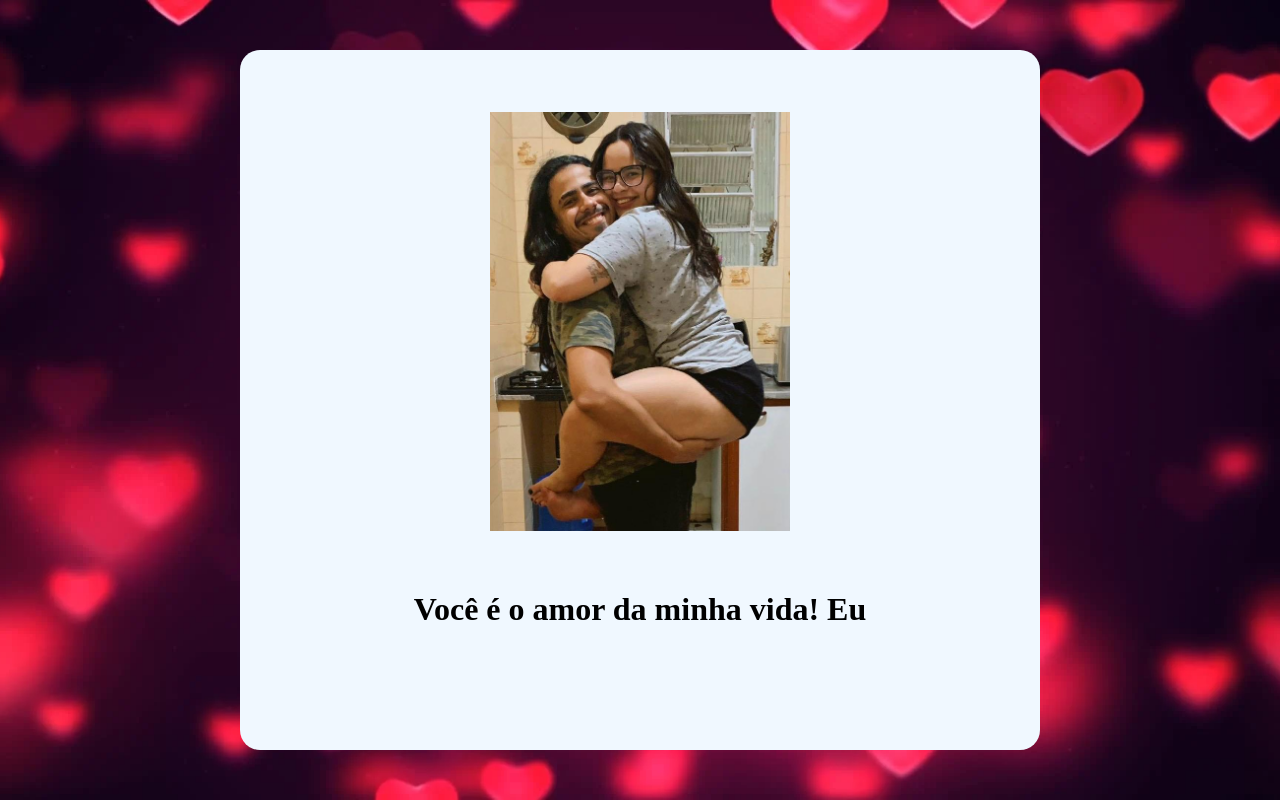
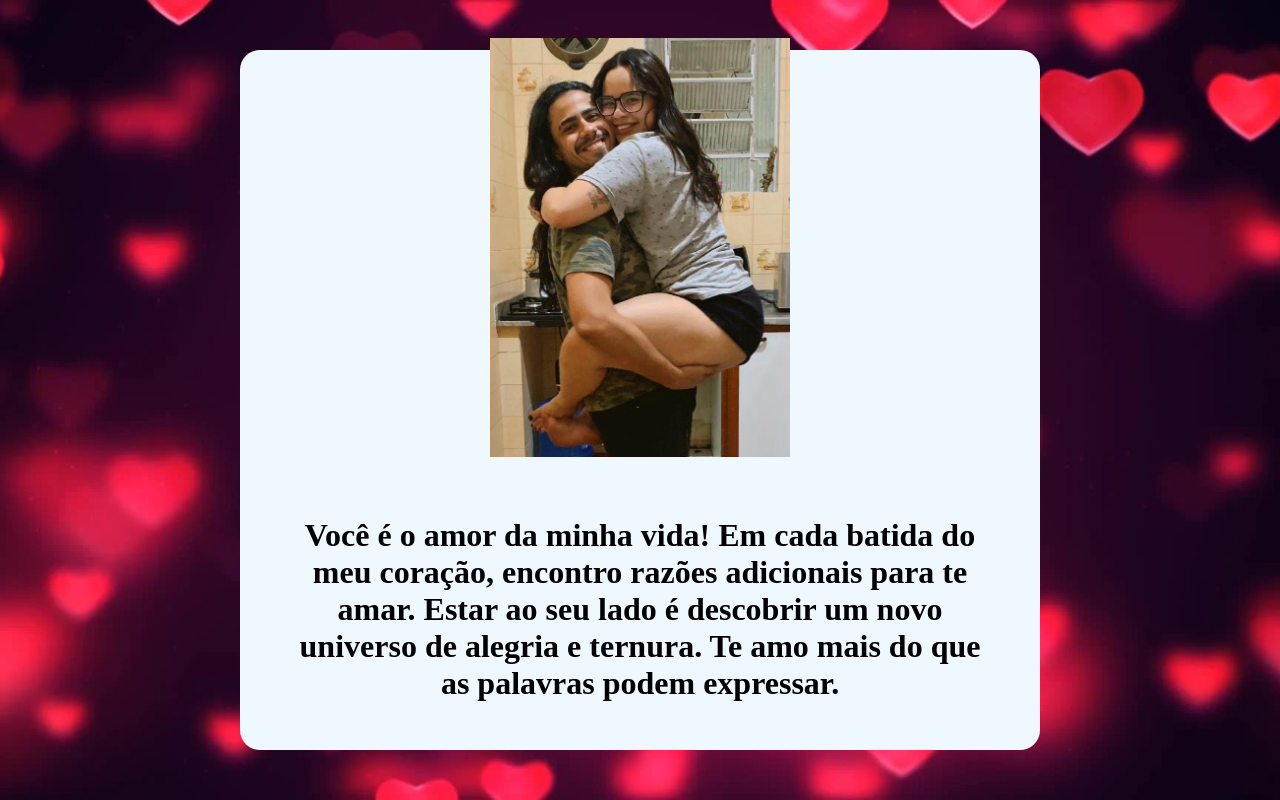
Before and after one commit to BernardoRaposoGarcia/valentinesDay, a plain HTML site: page index.html in a window 1280 px wide. Both pictures are taken after a click on the button "Sim!". Drawn offline with Linux system fonts and the light colour scheme.

Commit message:
finalizado2

```diff
--- a/index.html
+++ b/index.html
@@ -132,7 +132,7 @@
             // Função para mudar o texto do h1, a imagem e ocultar os botões
             function changeContentAndHideButtons() {
                 // Muda o texto do h1
-                document.querySelector('h1').textContent = 'Você é o amor da minha vida! Eu ';
+                document.querySelector('h1').textContent = 'Você é o amor da minha vida! Em cada batida do meu coração, encontro razões adicionais para te amar. Estar ao seu lado é descobrir um novo universo de alegria e ternura. Te amo mais do que as palavras podem expressar.';
 
                 // Muda a imagem
                 document.getElementById('image').src = 'src/image/casal2.jpeg'; // Substitua com o caminho da nova imagem
```
